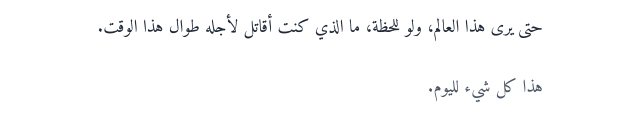
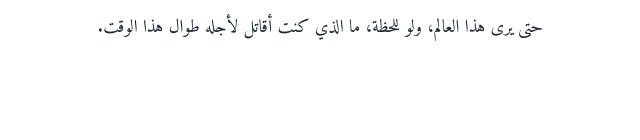
Before and after one commit to yassincodes/moyassin, a React (Vite) app: page /blog in a window 1280 px wide. Shown: the part 3231-3371 px from the top of the page, without its empty margins (521-1161 px from the left). After the commit the page ends 3349 px from the top, so only its background shows below. Built offline with nearby package versions, Linux system fonts and the light colour scheme.

Commit message:
Update Blog.jsx

```diff
--- a/src/components/Blog.jsx
+++ b/src/components/Blog.jsx
@@ -124,8 +124,6 @@ function Blog() {
           <p>حتى أصل لذلك اليوم.</p>
 
           <p>حتى يرى هذا العالم، ولو للحظة، ما الذي كنت أقاتل لأجله طوال هذا الوقت.</p>
-
-          <p className="closing">هذا كل شيء لليوم.</p>
         </div>
       </div>
     </div>
```
